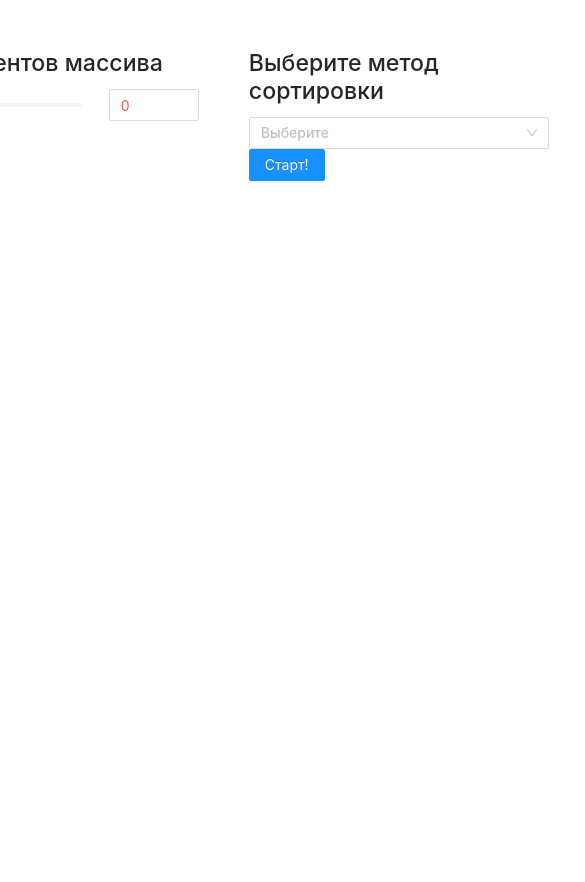
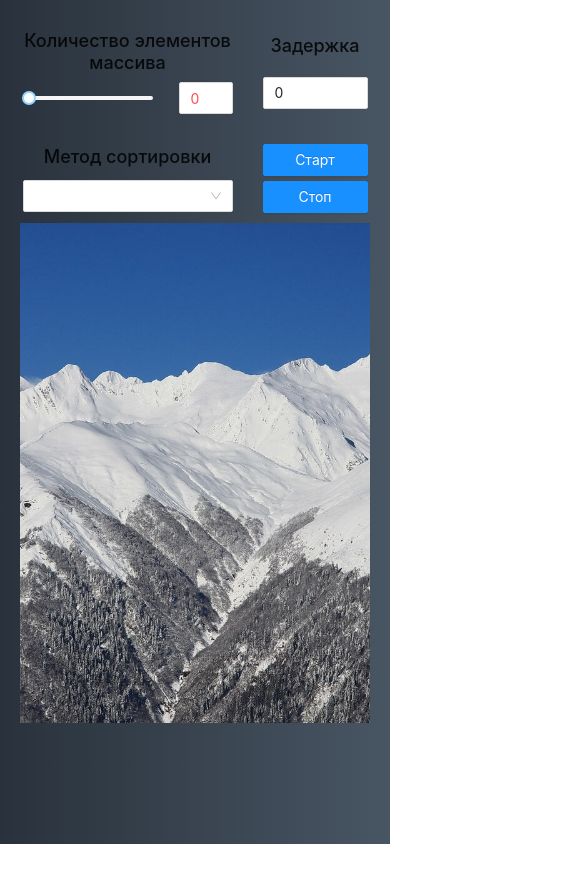
Before and after one commit to serg-nn52/farvater, a Vue app: page / in a window 390 px wide. Shown: the top 882 px of the page, 585 px wide, since content can reach past the window. After the commit the page ends 844 px from the top, so only its background shows below. Built offline with nearby package versions, Linux system fonts and the light colour scheme.

Commit message:
add responsive layout, any sort methods, img

```diff
--- a/src/components/ParamsArray.vue
+++ b/src/components/ParamsArray.vue
@@ -1,7 +1,7 @@
 <template>
   <div class="wrapper">
-    <div class="quantity">
-      <h3>Выберите количество элементов массива</h3>
+    <div class="quantity group">
+      <h3>Количество элементов массива</h3>
       <div class="inputs">
         <a-slider
           class="slider"
@@ -13,27 +13,35 @@
         <a-input-number v-model:value="quantity" :min="100" :max="1000" />
       </div>
     </div>
-    <div class="method">
-      <h3>Выберите метод сортировки</h3>
-      <a-space>
-        <a-select
-          class="select1"
-          placeholder="Выберите"
-          ref="select"
-          v-model:value="sortMethod"
+    <div class="delay group">
+      <h3>Задержка</h3>
+      <a-input-number
+        class="input-delay"
+        v-model:value="delay"
+        :min="0"
+        :max="50"
+      />
+    </div>
+    <div class="method group">
+      <h3>Метод сортировки</h3>
+      <a-select
+        class="select-method"
+        placeholder="Выберите метод"
+        ref="select"
+        v-model:value="sortMethod"
+      >
+        <a-select-option value="bubbling">Сортировка пузырьком</a-select-option>
+        <a-select-option value="insertionSort"
+          >Сортировка вставками</a-select-option
         >
-          <a-select-option value="bubbling"
-            >Сортировка пузырьком</a-select-option
-          >
-          <a-select-option value="method2">Метод2</a-select-option>
-          <a-select-option value="method3">Метод3</a-select-option>
-        </a-select>
-      </a-space>
-      <a-button type="primary" @click="sendData">Старт!</a-button>
+        <a-select-option value="selectionSort"
+          >Сортировка выбором</a-select-option
+        >
+      </a-select>
     </div>
-    <div class="delay">
-      <h3>Задержка</h3>
-      <a-input-number v-model:value="delay" :min="0" :max="50" />
+    <div class="buttons group">
+      <a-button type="primary" @click="sendData">Старт</a-button>
+      <a-button type="primary" @click="stopSorting">Стоп</a-button>
     </div>
   </div>
 </template>
@@ -44,7 +52,7 @@ import { mapActions } from "vuex";
 export default defineComponent({
   setup() {
     const quantity = ref(0);
-    const sortMethod = ref();
+    const sortMethod = ref("");
     const delay = ref(0);
 
     return {
@@ -54,50 +62,98 @@ export default defineComponent({
     };
   },
   methods: {
-    ...mapActions(["sortBubbleAction"]),
+    ...mapActions(["sortAction"]),
     sendData() {
       const tempArray: number[] = [];
       for (let i = 0; i < this.quantity; i++) {
         const random = Math.ceil(Math.random() * 100000);
         !tempArray.includes(random) && tempArray.push(random);
       }
-      this.sortMethod && this.$store.commit("statusMutation", "start");
-      this.sortMethod &&
+      if (this.sortMethod && this.quantity) {
+        this.$store.commit("statusMutation", "start");
         this.$store.commit("addData", {
           quantity: this.quantity,
           method: this.sortMethod,
           array: tempArray,
           delay: this.delay,
         });
+      } else {
+        return;
+      }
+
       setTimeout(() => {
-        if (this.sortMethod === "bubbling") {
-          this.$store.dispatch("sortBubbleAction");
-        } else return;
-        this.$store.commit("statusMutation", "sorting");
+        this.$store.dispatch("sortAction");
       }, 1000);
+    },
+    stopSorting() {
+      this.$store.commit("stopMutation");
     },
   },
 });
 </script>
 <style lang="scss" scoped>
+@import "@/styles/media";
 .wrapper {
+  display: grid;
+  grid-template-columns: 1fr 1fr 1fr 1fr;
+  justify-content: center;
+  grid-gap: 50px;
+  @include media-breakpoint-down(xl) {
+    grid-template-columns: max-content max-content;
+    grid-template-rows: max-content max-content;
+    justify-content: center;
+  }
+  @media (max-width: 630px) {
+    grid-template-columns: 60% 30%;
+  }
+  @include media-breakpoint-down(sm) {
+    grid-gap: 30px;
+  }
+}
+.group {
   display: flex;
-  justify-content: center;
-  gap: 50px;
+  flex-direction: column;
+  justify-content: space-around;
+}
+h3 {
+  text-align: center;
+  @media (max-width: 400px) {
+    font-size: 18px;
+  }
+}
+.delay {
+  display: flex;
+  flex-direction: column;
+  align-items: center;
+  .input-delay {
+    width: 100%;
+  }
 }
 .inputs {
   display: flex;
+  justify-content: center;
   gap: 20px;
+  width: 480px;
+  @include media-breakpoint-down(md) {
+    width: 100%;
+  }
 }
 .slider {
-  width: 400px;
-}
-.quantity {
-  width: 600px;
+  width: 100%;
 }
 
-.select1 {
+.select-method {
   width: 300px;
+  @include media-breakpoint-down(xl) {
+    width: 100%;
+  }
+}
+
+.buttons {
+  display: flex;
+  flex-direction: column;
+  justify-content: space-between;
+  gap: 5px;
 }
 .icon-wrapper {
   position: relative;
--- a/src/components/VisualSort.vue
+++ b/src/components/VisualSort.vue
@@ -3,7 +3,7 @@
     <div class="visual">
       <div
         ref="inner"
-        :class="{ green: getStatus === 'start' }"
+        :class="{ start: getStatus === 'start' }"
         class="inner"
         :style="{ height: item + 'px', width: widthItemArray + 'px' }"
         :key="getIndexArray[i]"
@@ -32,7 +32,7 @@ export default defineComponent({
         const inners = this.$refs.inner as HTMLDivElement[];
         for (let i = 0; i < inners.length; i++) {
           await sleep(10);
-          inners[i].classList.add("red");
+          inners[i].classList.add("finish");
         }
       }
     },
@@ -41,20 +41,26 @@ export default defineComponent({
 </script>
 
 <style lang="scss" scoped>
+@import "@/styles/colors";
+@import "@/styles/media";
 .visual {
   display: flex;
   justify-content: center;
   align-items: flex-end;
   width: 100%;
   height: 800px;
+  margin-top: 10px;
+  @include media-breakpoint-down(sm) {
+    height: 500px;
+  }
   .inner {
-    background-color: grey;
+    background-color: $sorting-color;
   }
-  .red {
-    background-color: red;
+  .finish {
+    background-color: $finish-color;
   }
-  .green {
-    background-color: green;
+  .start {
+    background-color: darken($sorting-color, 20%);
   }
 }
 </style>
--- a/src/helpers/index.ts
+++ b/src/helpers/index.ts
@@ -15,10 +15,11 @@ export const defaultCompare = (a: number, b: number) => {
   }
   return a < b ? Compare.LESS_THAN : Compare.BIGGER_THAN;
 };
+
 export const sleep = (milliseconds: number) => {
   return new Promise((resolve) => setTimeout(resolve, milliseconds));
 };
-
+//пузырек
 export const bubbleSort = async (
   arr: number[],
   delay: number,
@@ -35,3 +36,47 @@ export const bubbleSort = async (
   }
   return arr;
 };
+
+//вставки
+export const insertionSort = async (
+  arr: number[],
+  delay: number,
+  compare = defaultCompare
+) => {
+  const { length } = arr;
+  let temp;
+  for (let i = 1; i < length; i++) {
+    let j = i;
+    temp = arr[i];
+    while (j > 0 && compare(arr[j - 1], temp) === Compare.BIGGER_THAN) {
+      delay && (await sleep(delay));
+      arr[j] = arr[j - 1];
+      j--;
+    }
+    arr[j] = temp;
+  }
+  return arr;
+};
+//выбором
+export const selectionSort = async (
+  arr: number[],
+  delay: number,
+  compare = defaultCompare
+) => {
+  const { length } = arr;
+  let minIndex;
+  for (let i = 0; i < length - 1; i++) {
+    minIndex = i;
+
+    for (let j = i; j < length; j++) {
+      delay && (await sleep(delay));
+      if (compare(arr[minIndex], arr[j]) === Compare.BIGGER_THAN) {
+        minIndex = j;
+      }
+    }
+    if (i !== minIndex) {
+      swap(arr, i, minIndex);
+    }
+  }
+  return arr;
+};
--- a/src/store/index.ts
+++ b/src/store/index.ts
@@ -1,4 +1,4 @@
-import { bubbleSort } from "./../helpers/index";
+import { bubbleSort, insertionSort, selectionSort } from "./../helpers/index";
 import { createStore } from "vuex";
 
 export interface State {
@@ -27,7 +27,9 @@ export default createStore<State>({
       return state.indexArray;
     },
     heightItemArray(_, getters) {
-      return getters.getArray.map((el: number) => Math.ceil(el / 125));
+      return window.innerWidth < 575.98
+        ? getters.getArray.map((el: number) => Math.ceil(el / 200))
+        : getters.getArray.map((el: number) => Math.ceil(el / 125));
     },
     widthItemArray(_, getters) {
       return Math.floor(1400 / getters.getArray.length);
@@ -37,6 +39,9 @@ export default createStore<State>({
     },
     getDelay(state: State) {
       return state.delay;
+    },
+    getMethod(state: State) {
+      return state.method;
     },
   },
   mutations: {
@@ -53,12 +58,34 @@ export default createStore<State>({
     statusMutation(state: State, status: string) {
       state.status = status;
     },
+    stopMutation(state: State) {
+      state.array = [];
+      state.indexArray = [];
+      state.quantity = 0;
+      state.method = "";
+      state.status = "stop";
+      state.delay = 0;
+    },
   },
   actions: {
-    async sortBubbleAction({ commit, state, getters }) {
-      const sortArr = await bubbleSort(state.array, getters.getDelay);
-      commit("sortArrayMutation", sortArr);
-      commit("statusMutation", "finish");
+    async sortAction(ctx) {
+      const { commit, state, getters } = ctx;
+
+      let sortArr: number[] | undefined;
+
+      commit("statusMutation", "sorting");
+      if (getters.getMethod === "bubbling") {
+        sortArr = await bubbleSort(state.array, getters.getDelay);
+      } else if (getters.getMethod === "insertionSort") {
+        sortArr = await insertionSort(state.array, getters.getDelay);
+      } else if (getters.getMethod === "selectionSort") {
+        sortArr = await selectionSort(state.array, getters.getDelay);
+      }
+
+      if (getters.getStatus !== "stop") {
+        commit("sortArrayMutation", sortArr);
+        commit("statusMutation", "finish");
+      }
     },
   },
 });
--- a/src/styles/_colors.scss
+++ b/src/styles/_colors.scss
@@ -1,5 +1,5 @@
 $white: #ffffff;
-$black: #141414;
-$header-color: linear-gradient(0deg, #464341 0%, #010101 100%);
-$footer-color: $black;
-$text-color: $black;
+
+$sorting-color: #2f80d7;
+$bg-color: linear-gradient(90deg, #29323c, #485563);
+$finish-color: #fe0000;
--- a/src/styles/index.scss
+++ b/src/styles/index.scss
@@ -14,7 +14,9 @@ body {
   -moz-osx-font-smoothing: grayscale;
   background-color: $white;
 }
-
+* {
+  box-sizing: border-box;
+}
 .container {
   width: 1440px;
   padding: 0 20px;
--- a/src/view/MainPage.vue
+++ b/src/view/MainPage.vue
@@ -1,7 +1,10 @@
 <template>
-  <div class="container">
-    <ParamsArray />
-    <VisualSort />
+  <div class="wrapper-page">
+    <div class="container">
+      <ParamsArray />
+      <VisualSort v-if="getArray.length" />
+      <img v-else src="@/assets/array.jpg" alt="array" />
+    </div>
   </div>
 </template>
 
@@ -9,19 +12,34 @@
 import { defineComponent } from "vue";
 import ParamsArray from "@/components/ParamsArray.vue";
 import VisualSort from "@/components/VisualSort.vue";
+import { mapGetters } from "vuex";
 
 export default defineComponent({
   components: {
     ParamsArray,
     VisualSort,
   },
+  computed: mapGetters(["getArray", "getStatus"]),
   mounted() {},
   setup() {},
 });
 </script>
 
 <style lang="scss" scoped>
-.container {
-  padding: 50px 0;
+@import "@/styles/media";
+.wrapper-page {
+  @import "@/styles/colors";
+  padding: 30px 0;
+  min-height: 100vh;
+  background: $bg-color;
+  img {
+    margin-top: 10px;
+    width: 100%;
+    height: 800px;
+    object-fit: cover;
+    @include media-breakpoint-down(sm) {
+      height: 500px;
+    }
+  }
 }
 </style>
```
Also changed, not shown: src/assets/array.jpg (added), 1 other file (tests, documents, lock files or other folders).
